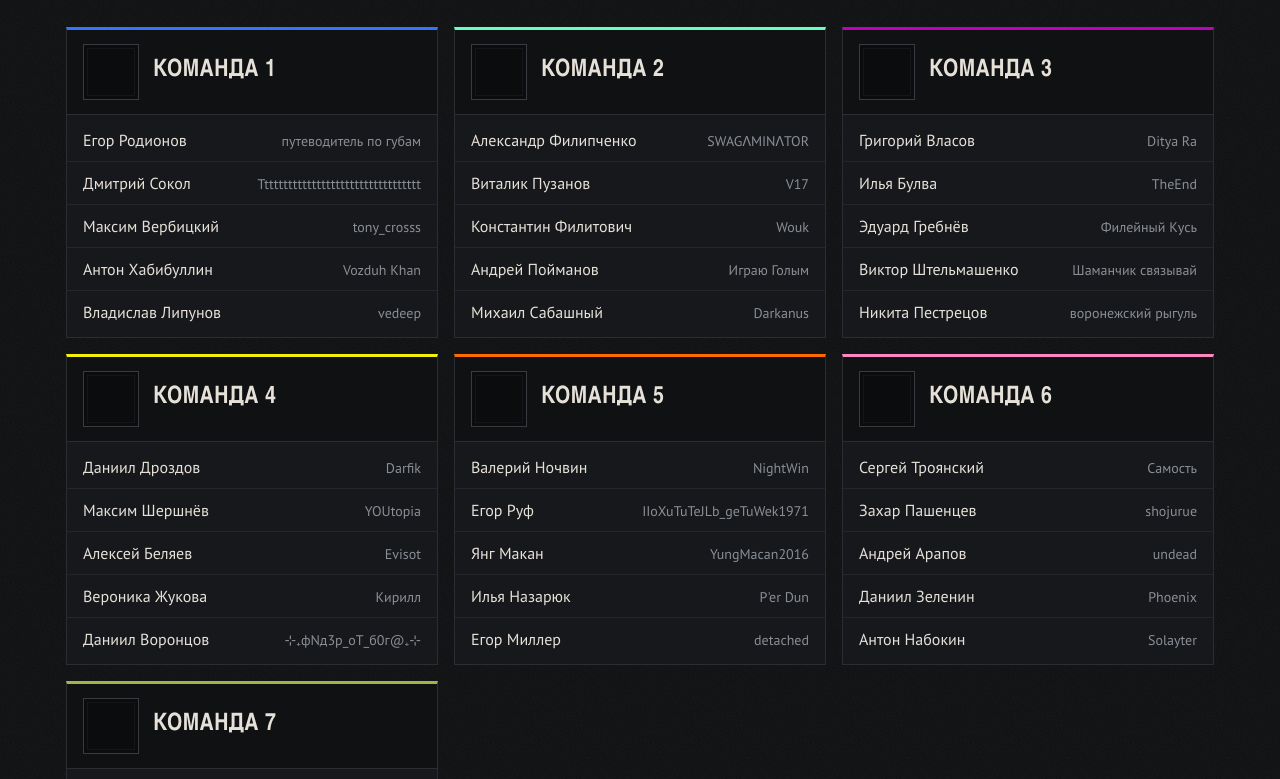
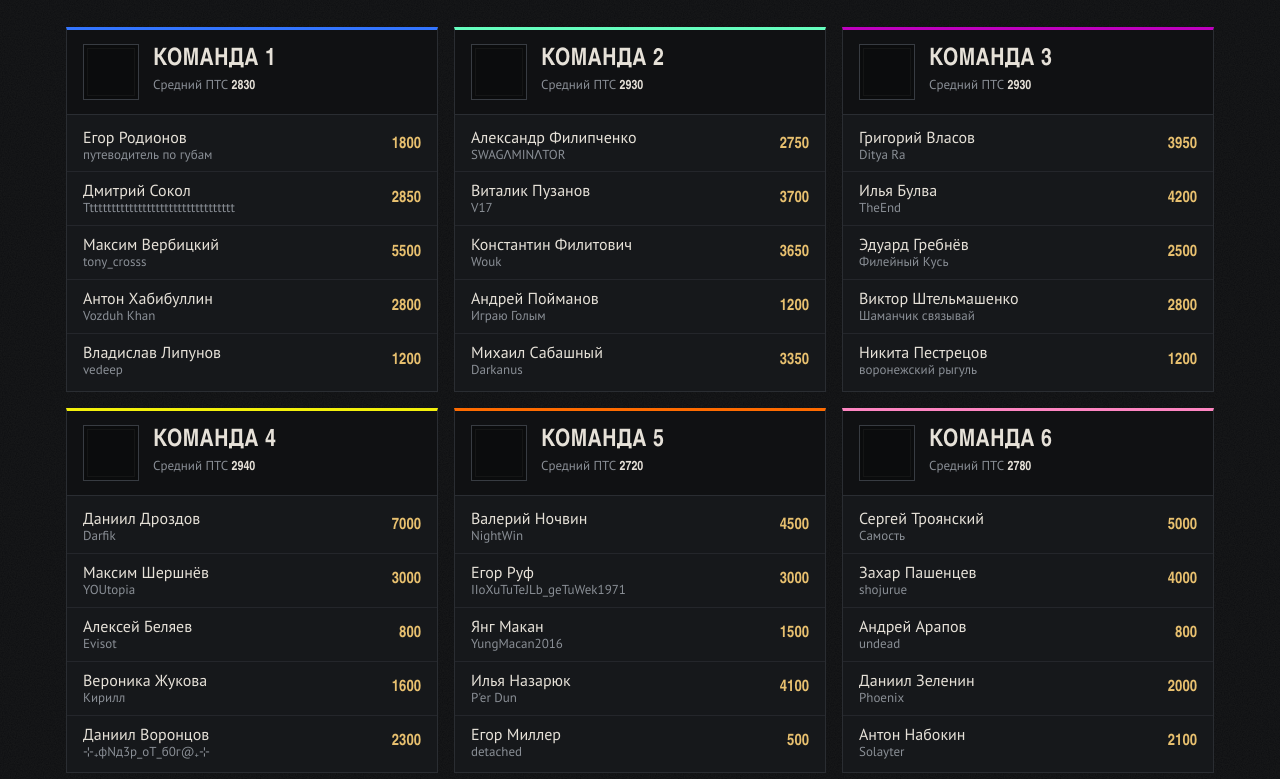
Before and after one commit to Darfik43/turich, a plain HTML site: page index.html in a window 1280 px wide. Shown: the part 651-1430 px from the top of the page. Drawn offline with Linux system fonts and the light colour scheme; a web font is replaced by a local one.

Commit message:
ПТС игроков и средний ПТС команды в карточках (превью)
Co-Authored-By: Claude Opus 5.5 <noreply@anthropic.com>

```diff
--- a/index.html
+++ b/index.html
@@ -108,10 +108,15 @@
   .logo img { width: 100%; height: 100%; object-fit: cover; display: block; }
   .team-name { font-family: var(--head); font-weight: 600; font-size: 24px; line-height: 1.1; margin: 0; text-transform: uppercase; letter-spacing: .02em; }
   .roster { list-style: none; margin: 0; padding: 4px 0; }
-  .roster li { display: flex; justify-content: space-between; align-items: baseline; gap: 12px; padding: 9px 16px; }
+  .roster li { display: flex; justify-content: space-between; align-items: center; gap: 12px; padding: 8px 16px; }
   .roster li + li { border-top: 1px solid rgba(42,45,50,.7); }
-  .roster .name { white-space: nowrap; }
-  .roster .nick { color: var(--muted); font-size: 14px; text-align: right; min-width: 0; overflow: hidden; text-overflow: ellipsis; white-space: nowrap; max-width: 55%; }
+  .roster .who { display: flex; flex-direction: column; min-width: 0; }
+  .roster .name { white-space: nowrap; line-height: 1.25; }
+  .roster .nick { color: var(--muted); font-size: 13px; line-height: 1.3; overflow: hidden; text-overflow: ellipsis; white-space: nowrap; }
+  .roster .pts { font-family: var(--head); font-weight: 600; font-size: 16px; color: var(--gold-2); white-space: nowrap; font-variant-numeric: tabular-nums; }
+  .team-head { min-width: 0; }
+  .team-avg { font-size: 13px; color: var(--muted); margin-top: 2px; }
+  .team-avg b { font-family: var(--head); font-weight: 600; color: var(--text); }
   .roster .nick.empty { color: var(--dim); }
 
   /* ---------- group ---------- */
@@ -366,53 +371,53 @@
    ===================================================================== */
 const TEAMS = [
   { name: "Команда 1", players: [
-    ["Егор Родионов", "путеводитель по губам"],
-    ["Дмитрий Сокол", "Tttttttttttttttttttttttttttttttttt"],
-    ["Максим Вербицкий", "tony_crosss"],
-    ["Антон Хабибуллин", "Vozduh Khan"],
-    ["Владислав Липунов", "vedeep"],
+    ["Егор Родионов", "путеводитель по губам", 1800],
+    ["Дмитрий Сокол", "Tttttttttttttttttttttttttttttttttt", 2850],
+    ["Максим Вербицкий", "tony_crosss", 5500],
+    ["Антон Хабибуллин", "Vozduh Khan", 2800],
+    ["Владислав Липунов", "vedeep", 1200],
   ]},
   { name: "Команда 2", players: [
-    ["Александр Филипченко", "SWAGΛMINΛTOR"],
-    ["Виталик Пузанов", "V17"],
-    ["Константин Филитович", "Wouk"],
-    ["Андрей Пойманов", "Играю Голым"],
-    ["Михаил Сабашный", "Darkanus"],
+    ["Александр Филипченко", "SWAGΛMINΛTOR", 2750],
+    ["Виталик Пузанов", "V17", 3700],
+    ["Константин Филитович", "Wouk", 3650],
+    ["Андрей Пойманов", "Играю Голым", 1200],
+    ["Михаил Сабашный", "Darkanus", 3350],
   ]},
   { name: "Команда 3", players: [
-    ["Григорий Власов", "Ditya Ra"],
-    ["Илья Булва", "TheEnd"],
-    ["Эдуард Гребнёв", "Филейный Кусь"],
-    ["Виктор Штельмашенко", "Шаманчик связывай"],
-    ["Никита Пестрецов", "воронежский рыгуль"],
+    ["Григорий Власов", "Ditya Ra", 3950],
+    ["Илья Булва", "TheEnd", 4200],
+    ["Эдуард Гребнёв", "Филейный Кусь", 2500],
+    ["Виктор Штельмашенко", "Шаманчик связывай", 2800],
+    ["Никита Пестрецов", "воронежский рыгуль", 1200],
   ]},
   { name: "Команда 4", players: [
-    ["Даниил Дроздов", "Darfik"],
-    ["Максим Шершнёв", "YOUtopia"],
-    ["Алексей Беляев", "Evisot"],
-    ["Вероника Жукова", "Кирилл"],
-    ["Даниил Воронцов", "⊹₊фNд3р_оТ_б0г@₊⊹"],
+    ["Даниил Дроздов", "Darfik", 7000],
+    ["Максим Шершнёв", "YOUtopia", 3000],
+    ["Алексей Беляев", "Evisot", 800],
+    ["Вероника Жукова", "Кирилл", 1600],
+    ["Даниил Воронцов", "⊹₊фNд3р_оТ_б0г@₊⊹", 2300],
   ]},
   { name: "Команда 5", players: [
-    ["Валерий Ночвин", "NightWin"],
-    ["Егор Руф", "IIoXuTuTeJLb_geTuWek1971"],
-    ["Янг Макан", "YungMacan2016"],
-    ["Илья Назарюк", "P'er Dun"],
-    ["Егор Миллер", "detached"],
+    ["Валерий Ночвин", "NightWin", 4500],
+    ["Егор Руф", "IIoXuTuTeJLb_geTuWek1971", 3000],
+    ["Янг Макан", "YungMacan2016", 1500],
+    ["Илья Назарюк", "P'er Dun", 4100],
+    ["Егор Миллер", "detached", 500],
   ]},
   { name: "Команда 6", players: [
-    ["Сергей Троянский", "Самость"],
-    ["Захар Пашенцев", "shojurue"],
-    ["Андрей Арапов", "undead"],
-    ["Даниил Зеленин", "Phoenix"],
-    ["Антон Набокин", "Solayter"],
+    ["Сергей Троянский", "Самость", 5000],
+    ["Захар Пашенцев", "shojurue", 4000],
+    ["Андрей Арапов", "undead", 800],
+    ["Даниил Зеленин", "Phoenix", 2000],
+    ["Антон Набокин", "Solayter", 2100],
   ]},
   { name: "Команда 7", players: [
-    ["Алексей Шеменков", "AlphaNipple"],
-    ["Иван Кравцов", "GUSTAVO"],
-    ["Андрей Дашиневич", "Sintex"],
-    ["Игорь Зимин", "Failer The Great"],
-    ["Лёха Целых", "lx4"],
+    ["Алексей Шеменков", "AlphaNipple", 3450],
+    ["Иван Кравцов", "GUSTAVO", 4300],
+    ["Андрей Дашиневич", "Sintex", 1000],
+    ["Игорь Зимин", "Failer The Great", 3500],
+    ["Лёха Целых", "lx4", 1500],
   ]},
 ];
 
@@ -436,12 +441,15 @@ document.getElementById("teams-list").innerHTML = TEAMS.map((t, i) => `
   <article class="team" style="--tc:${TEAM_COLORS[i]}">
     <div class="team-top">
       <div class="logo" data-logo="logos/team-${i + 1}.png"></div>
-      <div>
+      <div class="team-head">
         <h3 class="team-name">${esc(t.name)}</h3>
+        <div class="team-avg">Средний ПТС <b>${Math.round(t.players.reduce((s, p) => s + (p[2] || 0), 0) / t.players.length)}</b></div>
       </div>
     </div>
     <ul class="roster">
-      ${t.players.map(([n, k]) => `<li><span class="name">${esc(n)}</span><span class="nick ${k ? "" : "empty"}">${k ? esc(k) : "—"}</span></li>`).join("")}
+      ${t.players.map(([n, k, pts]) => `<li>
+        <span class="who"><span class="name">${esc(n)}</span><span class="nick ${k ? "" : "empty"}">${k ? esc(k) : "—"}</span></span>
+        <span class="pts">${pts ?? "—"}</span></li>`).join("")}
     </ul>
   </article>`).join("");
 
```
